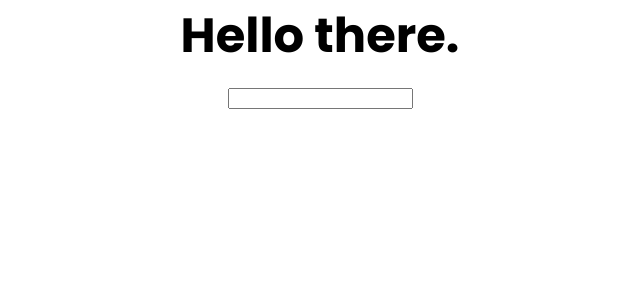
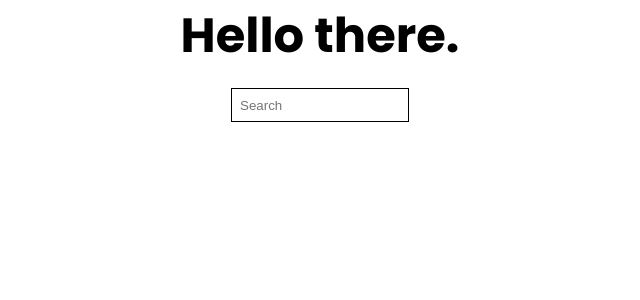
Before and after one commit to RhysJenkins89/react-weather, a React (Vite) app: page / in a window 1280 px wide. Shown: the top 300 px of the page, without its empty margins (320-960 px from the left). Built offline with nearby package versions, Linux system fonts and the light colour scheme.

Commit message:
Added placeholder, input styles

```diff
--- a/src/components/Search.jsx
+++ b/src/components/Search.jsx
@@ -34,7 +34,7 @@ function Search({userInput, citySearch}) {
 
     return (
         <>
-            <input value={text} onChange={handleChange} />
+            <input value={text} onChange={handleChange} placeholder='Search' />
             {
                 userSearch.results ?
                     userSearch.results.map((item) => {
--- a/src/style/landing.scss
+++ b/src/style/landing.scss
@@ -13,7 +13,12 @@
     }
 
     input {
+        height: 1.5rem;
+        width: 10rem;
+        padding: .25rem .5rem;
         display: block;
+        outline: none;
+        border: 1px solid black;
     }
 }
 
```
